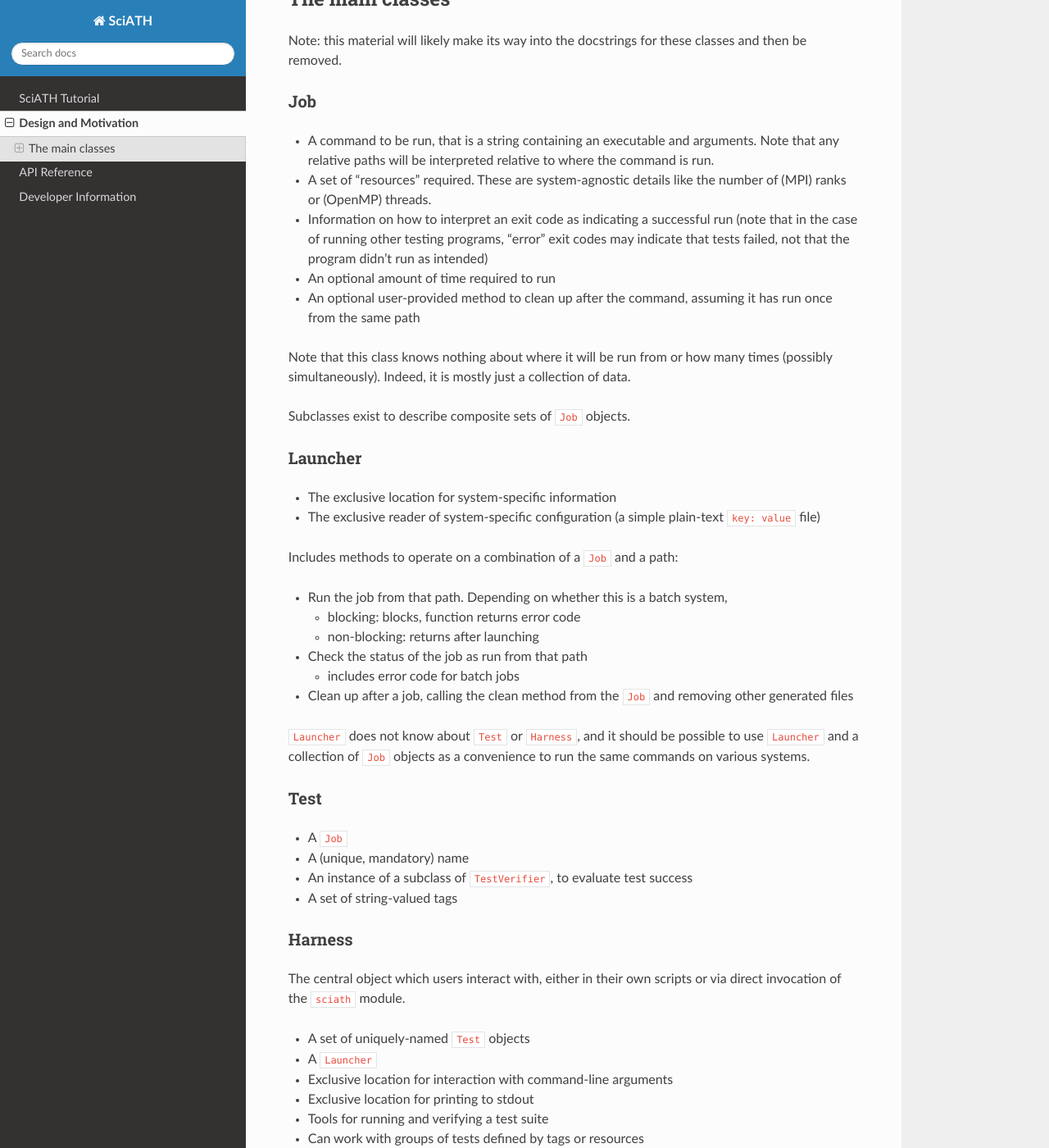
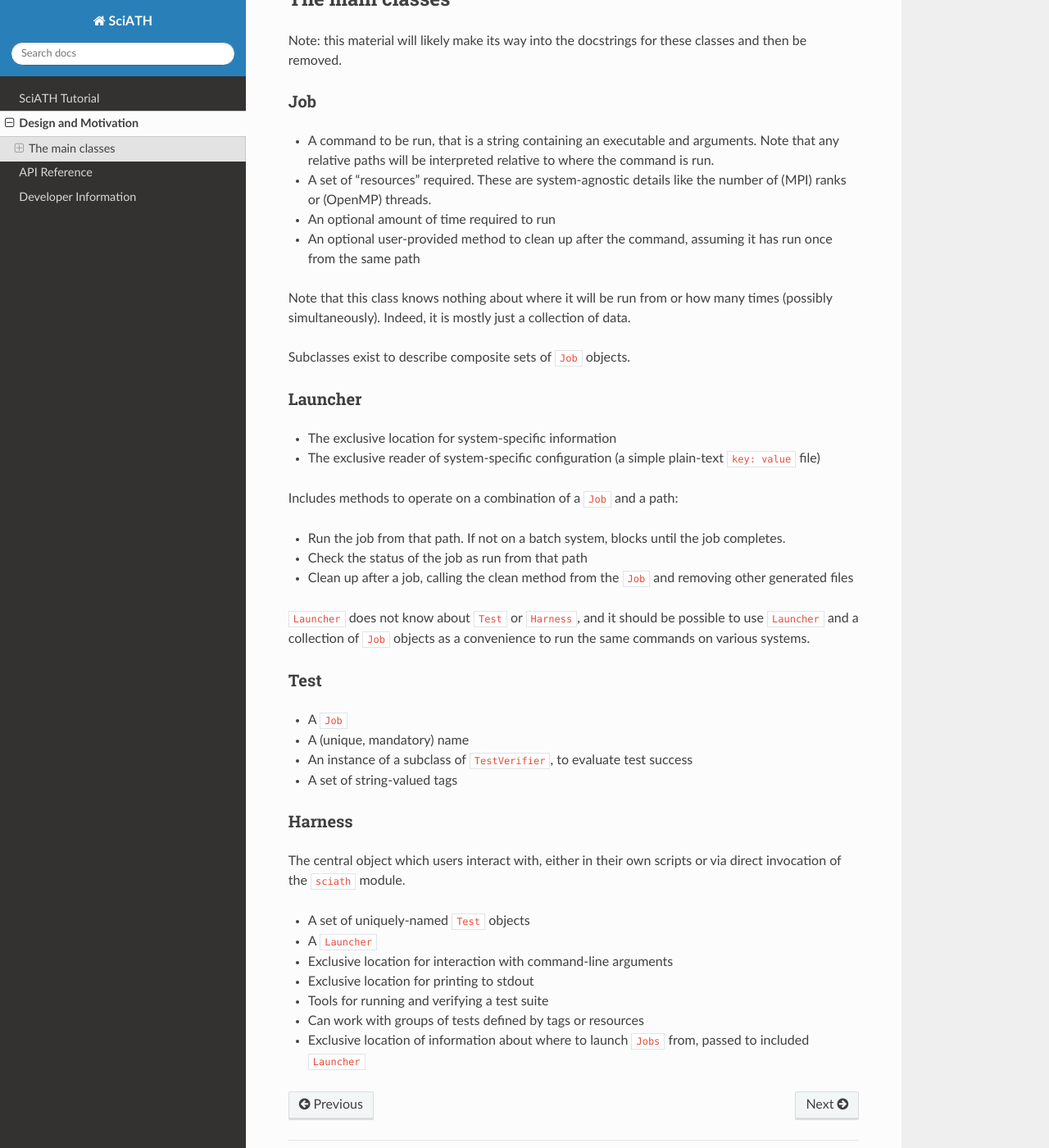
Before and after one commit to sciath/sciath, a Sphinx documentation site: the page built from docs/design.rst, in a window 1280 px wide and 1400 px high, scrolled down 826 px. Shown: the whole window at 82% size. Built offline with Sphinx 7.4.7 and the Read the Docs theme 2.0.0, drawn with Linux system fonts in a browser that asks for light colours.

Commit message:
Doc: design.rst: simplify treatment of error codes, since they will uniformly be produced in a file, and only be interpreted by Test (not Job)

```diff
--- a/docs/design.rst
+++ b/docs/design.rst
@@ -43,7 +43,6 @@ Job
 
 * A command to be run, that is a string containing an executable and arguments. Note that any relative paths will be interpreted relative to where the command is run.
 * A set of "resources" required. These are system-agnostic details like the number of (MPI) ranks or (OpenMP) threads.
-* Information on how to interpret an exit code as indicating a successful run (note that in the case of running other testing programs, "error" exit codes may indicate that tests failed, not that the program didn't run as intended)
 * An optional amount of time required to run
 * An optional user-provided method to clean up after the command, assuming it has run once from the same path
 
@@ -60,15 +59,8 @@ Launcher
 
 Includes methods to operate on a combination of a ``Job`` and a path:
 
-* Run the job from that path. Depending on whether this is a batch system,
-
-  * blocking: blocks, function returns error code
-  * non-blocking: returns after launching
-
+* Run the job from that path. If not on a batch system, blocks until the job completes.
 * Check the status of the job as run from that path
-
-  * includes error code for batch jobs
-
 * Clean up after a job, calling the clean method from the ``Job`` and removing other generated files
 
 ``Launcher`` does not know about ``Test`` or ``Harness``, and it should be possible
```
